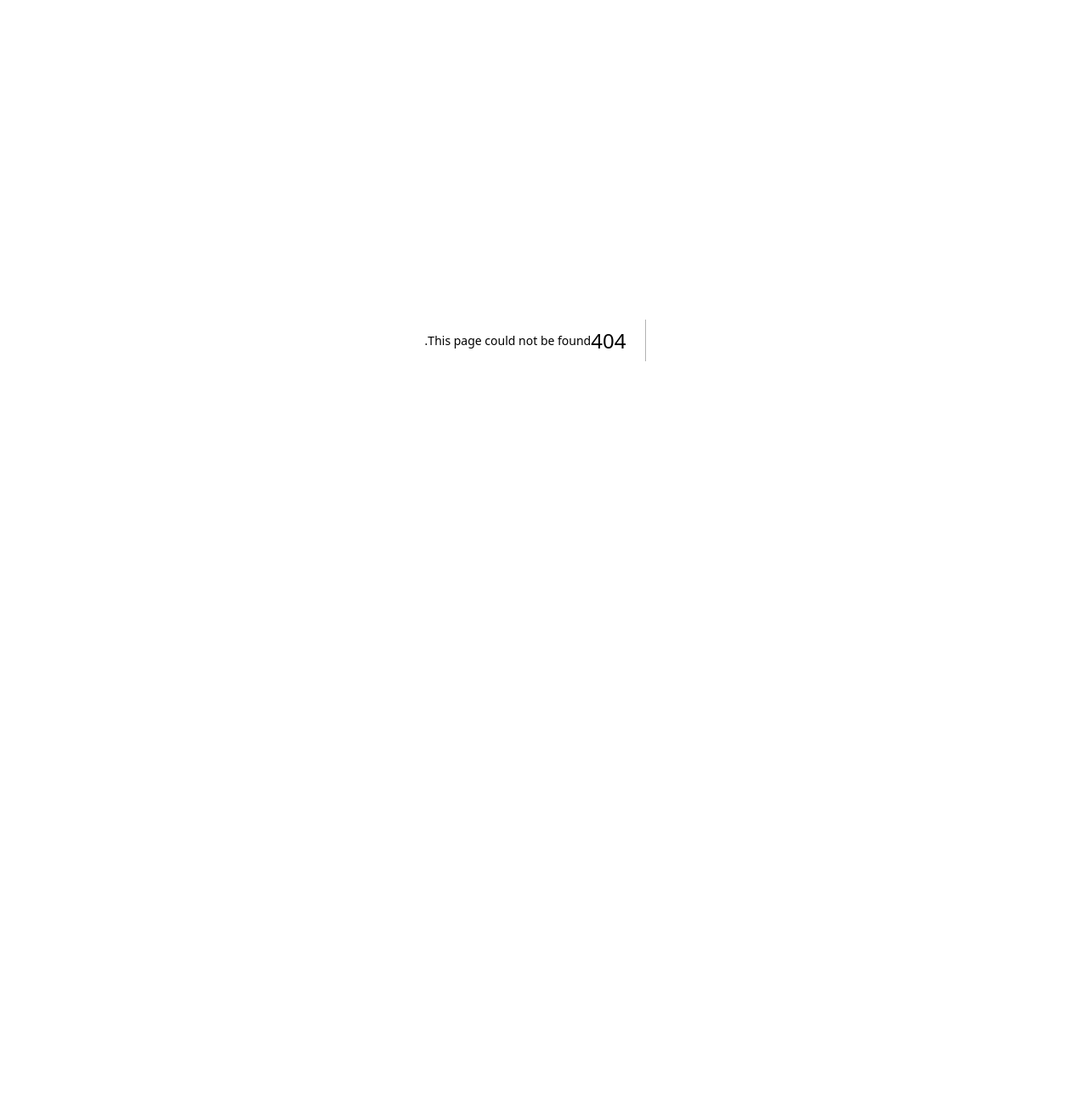
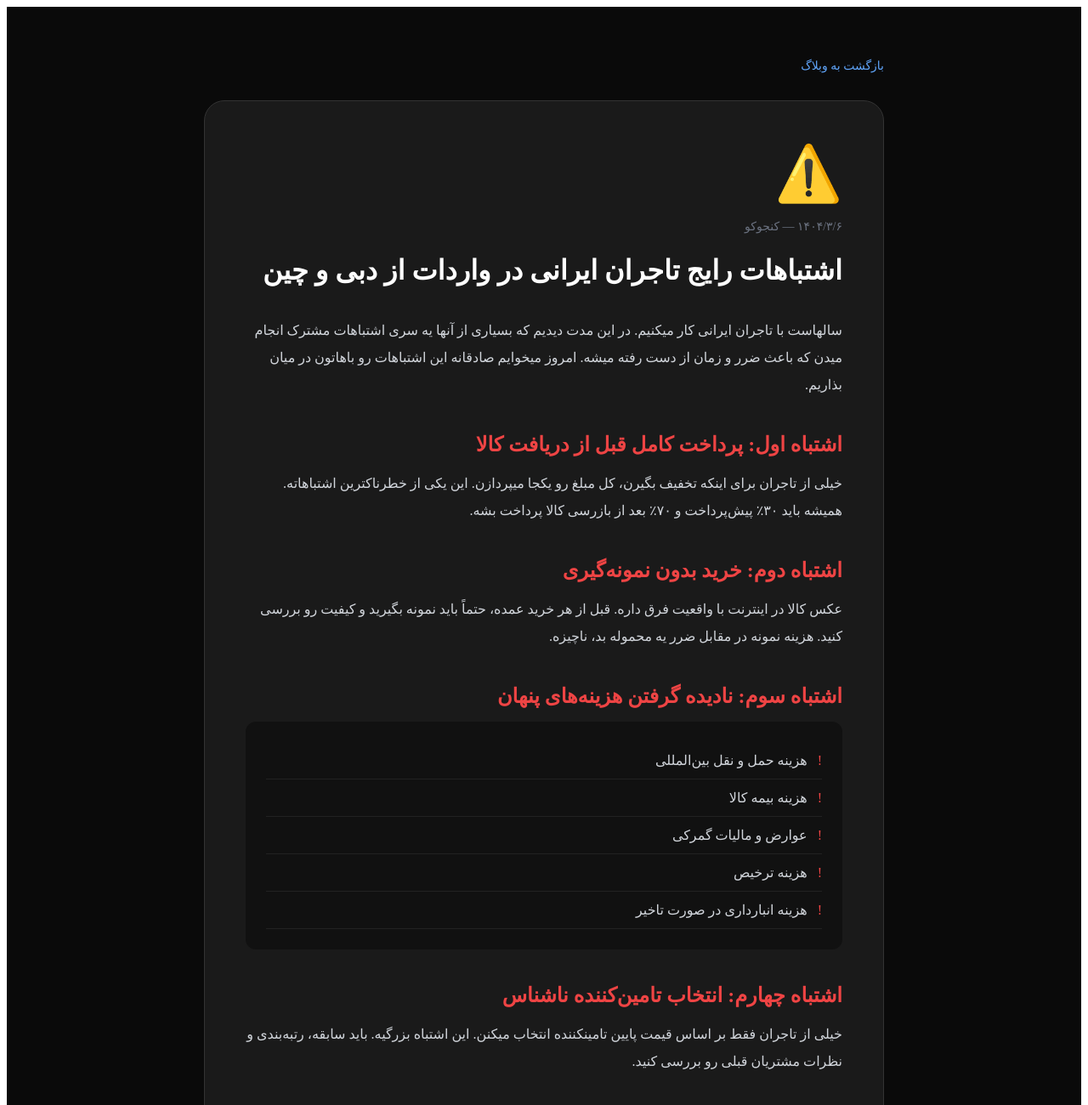
Before and after one commit to seyedmehdialavi93-coder/konjoko, a Next.js app: page /blog/eshtebahaat-tajaran in a window 1280 px wide. Before the commit this address had no page. Shown: the top 1300 px of the page at 85% size. Before the commit the page ends 800 px from the top, so only its background shows below. Built offline with nearby package versions, Linux system fonts and the light colour scheme.

Commit message:
add eshtebahaat tajaran blog post

```diff
--- /dev/null
+++ b/app/blog/eshtebahaat-tajaran/page.tsx
@@ -0,0 +1,66 @@
+import type { Metadata } from "next";
+
+export const metadata: Metadata = {
+ title: "اشتباهات رایج تاجران ایرانی در واردات از دبی و چین | کنجوکو",
+ description: "مهمترین اشتباهاتی که تاجران ایرانی در واردات از دبی، چین و ترکیه مرتکب میشن و چطور از آنها جلوگیری کنیم.",
+};
+
+export default function EshtebaahatTajaran() {
+ return (
+   <main style={{backgroundColor: "#0a0a0a", minHeight: "100vh", color: "white", direction: "rtl"}}>
+     <div style={{maxWidth: "800px", margin: "0 auto", padding: "60px 20px"}}>
+       <div style={{marginBottom: "32px"}}>
+         <a href="/blog" style={{color: "#60a5fa", textDecoration: "none", fontSize: "0.875rem"}}>بازگشت به وبلاگ</a>
+       </div>
+       <div style={{backgroundColor: "#1a1a1a", borderRadius: "24px", padding: "48px", border: "1px solid #333"}}>
+         <div style={{fontSize: "4rem", marginBottom: "16px"}}>⚠️</div>
+         <p style={{color: "#6b7280", fontSize: "0.875rem", marginBottom: "12px"}}>۱۴۰۴/۳/۶ — کنجوکو</p>
+         <h1 style={{fontSize: "2rem", fontWeight: "bold", marginBottom: "32px", lineHeight: "1.4"}}>اشتباهات رایج تاجران ایرانی در واردات از دبی و چین</h1>
+
+         <p style={{color: "#d1d5db", lineHeight: "2", marginBottom: "24px"}}>سالهاست با تاجران ایرانی کار میکنیم. در این مدت دیدیم که بسیاری از آنها یه سری اشتباهات مشترک انجام میدن که باعث ضرر و زمان از دست رفته میشه. امروز میخوایم صادقانه این اشتباهات رو باهاتون در میان بذاریم.</p>
+
+         <h2 style={{fontSize: "1.5rem", fontWeight: "bold", marginBottom: "16px", marginTop: "40px", color: "#ef4444"}}>اشتباه اول: پرداخت کامل قبل از دریافت کالا</h2>
+         <p style={{color: "#d1d5db", lineHeight: "2", marginBottom: "24px"}}>خیلی از تاجران برای اینکه تخفیف بگیرن، کل مبلغ رو یکجا میپردازن. این یکی از خطرناکترین اشتباهاته. همیشه باید ۳۰٪ پیش‌پرداخت و ۷۰٪ بعد از بازرسی کالا پرداخت بشه.</p>
+
+         <h2 style={{fontSize: "1.5rem", fontWeight: "bold", marginBottom: "16px", marginTop: "40px", color: "#ef4444"}}>اشتباه دوم: خرید بدون نمونه‌گیری</h2>
+         <p style={{color: "#d1d5db", lineHeight: "2", marginBottom: "24px"}}>عکس کالا در اینترنت با واقعیت فرق داره. قبل از هر خرید عمده، حتماً باید نمونه بگیرید و کیفیت رو بررسی کنید. هزینه نمونه در مقابل ضرر یه محموله بد، ناچیزه.</p>
+
+         <h2 style={{fontSize: "1.5rem", fontWeight: "bold", marginBottom: "16px", marginTop: "40px", color: "#ef4444"}}>اشتباه سوم: نادیده گرفتن هزینه‌های پنهان</h2>
+         <div style={{backgroundColor: "#111", borderRadius: "12px", padding: "24px", marginBottom: "24px"}}>
+           {["هزینه حمل و نقل بین‌المللی", "هزینه بیمه کالا", "عوارض و مالیات گمرکی", "هزینه ترخیص", "هزینه انبارداری در صورت تاخیر"].map((item) => (
+             <div key={item} style={{display: "flex", alignItems: "center", gap: "12px", padding: "12px 0", borderBottom: "1px solid #222"}}>
+               <span style={{color: "#ef4444"}}>!</span>
+               <span style={{color: "#d1d5db"}}>{item}</span>
+             </div>
+           ))}
+         </div>
+
+         <h2 style={{fontSize: "1.5rem", fontWeight: "bold", marginBottom: "16px", marginTop: "40px", color: "#ef4444"}}>اشتباه چهارم: انتخاب تامین‌کننده ناشناس</h2>
+         <p style={{color: "#d1d5db", lineHeight: "2", marginBottom: "24px"}}>خیلی از تاجران فقط بر اساس قیمت پایین تامینکننده انتخاب میکنن. این اشتباه بزرگیه. باید سابقه، رتبه‌بندی و نظرات مشتریان قبلی رو بررسی کنید.</p>
+
+         <h2 style={{fontSize: "1.5rem", fontWeight: "bold", marginBottom: "16px", marginTop: "40px", color: "#ef4444"}}>اشتباه پنجم: بی‌توجهی به قوانین گمرکی</h2>
+         <p style={{color: "#d1d5db", lineHeight: "2", marginBottom: "24px"}}>قوانین واردات هر ساله تغییر میکنه. خیلی از تاجران با قوانین قدیمی کار میکنن و بعد با مشکلات جدی در گمرک روبرو میشن. همیشه باید از آخرین قوانین مطلع باشید.</p>
+
+         <div style={{backgroundColor: "#1a3a2a", borderRadius: "16px", padding: "24px", marginBottom: "32px", border: "1px solid #22c55e"}}>
+           <p style={{color: "#22c55e", fontWeight: "bold", marginBottom: "12px"}}>✓ راه‌حل همه این مشکلات</p>
+           <p style={{color: "#d1d5db", lineHeight: "2"}}>کنجوکو تمام این مراحل رو برای شما مدیریت میکنه. از انتخاب تامین‌کننده معتبر تا پرداخت مرحله‌ای، بازرسی کالا و ترخیص گمرکی. شما فقط کالای مورد نیاز رو مشخص کنید.</p>
+         </div>
+
+         <div style={{backgroundColor: "#111", borderRadius: "12px", padding: "24px", marginBottom: "32px"}}>
+           <p style={{color: "#94a3b8", marginBottom: "16px", fontSize: "0.9rem"}}>مقالات مرتبط:</p>
+           <div style={{display: "flex", flexDirection: "column", gap: "12px"}}>
+             <a href="/blog/kharid-omde-dubai-chin" style={{color: "#60a5fa", textDecoration: "none"}}>← راهنمای کامل خرید عمده از دبی و چین</a>
+             <a href="/blog/tajrobe-tajer-irani" style={{color: "#60a5fa", textDecoration: "none"}}>← تجربه واقعی یه تاجر ایرانی</a>
+             <a href="/blog/vardaat-az-dubai" style={{color: "#60a5fa", textDecoration: "none"}}>← راهنمای واردات کالا از دبی</a>
+           </div>
+         </div>
+
+         <div style={{backgroundColor: "#1e3a5f", borderRadius: "16px", padding: "32px", textAlign: "center", marginTop: "40px"}}>
+           <p style={{fontSize: "1.25rem", fontWeight: "bold", marginBottom: "16px"}}>با کنجوکو از این اشتباهات جلوگیری کن</p>
+           <a href="https://wa.me/971562913000" style={{backgroundColor: "#22c55e", color: "white", padding: "12px 32px", borderRadius: "50px", fontWeight: "bold", textDecoration: "none", display: "inline-block"}}>ارتباط در واتساپ</a>
+         </div>
+       </div>
+     </div>
+   </main>
+ );
+}
```
